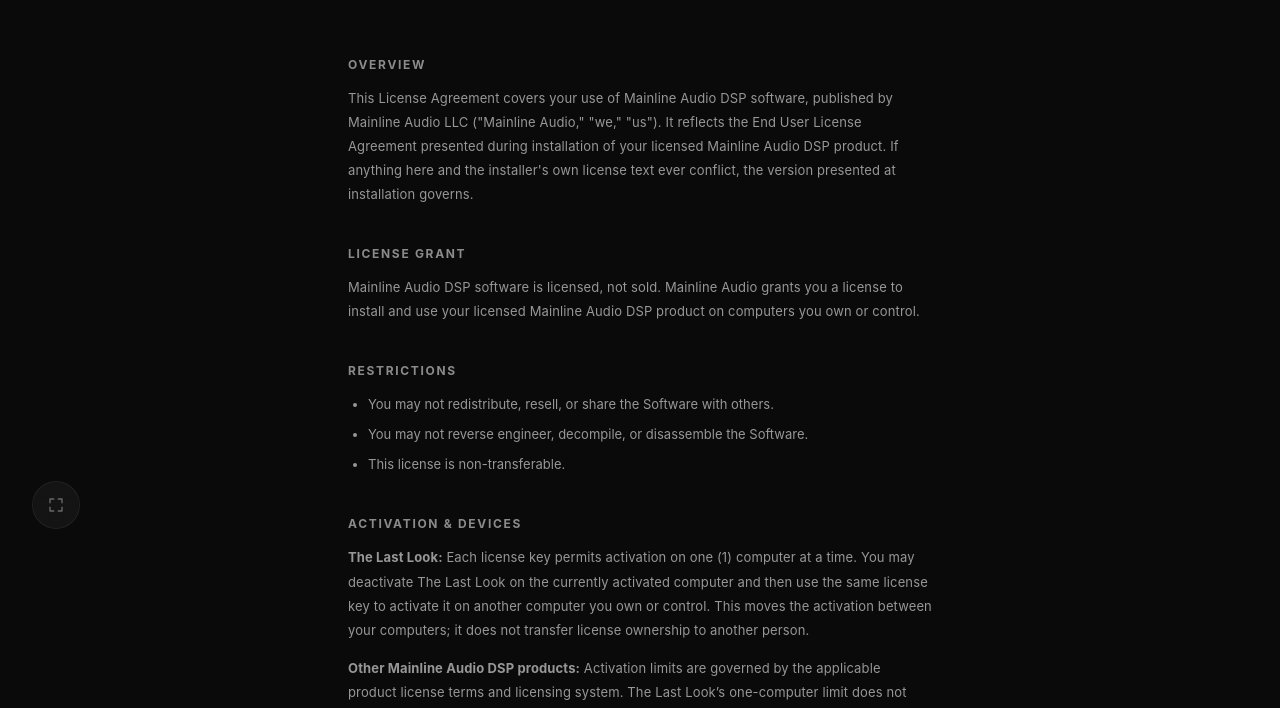
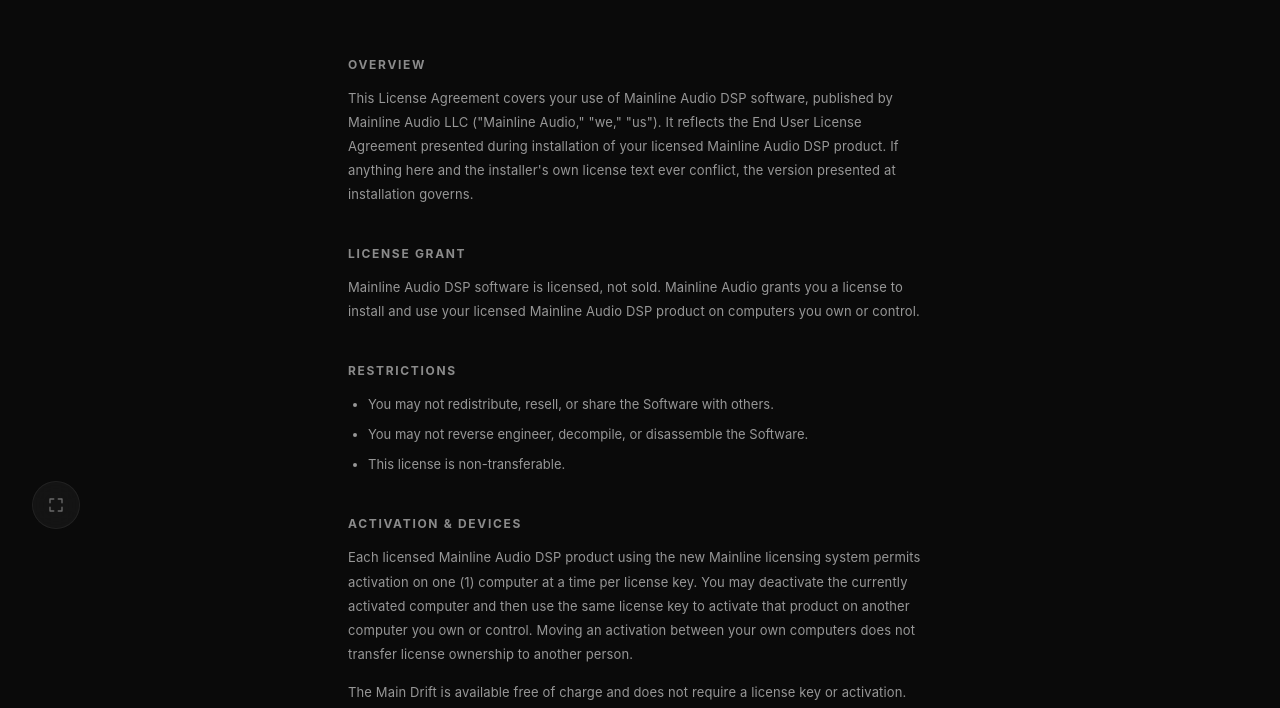
Before and after one commit to henrystillmusic/mainline-audio, a plain HTML site: page license-agreement.html in a window 1280 px wide. Shown: the part 239-947 px from the top of the page. Drawn offline with Linux system fonts and the light colour scheme; a web font is replaced by a local one.

Commit message:
Align licensing and checkout documentation with Mainline catalog

```diff
--- a/license-agreement.html
+++ b/license-agreement.html
@@ -58,11 +58,11 @@
     </ul>
 
     <h2>Activation &amp; Devices</h2>
-    <p><strong>The Last Look:</strong> Each license key permits activation on one (1) computer at a time. You may deactivate The Last Look on the currently activated computer and then use the same license key to activate it on another computer you own or control. This moves the activation between your computers; it does not transfer license ownership to another person.</p>
-    <p><strong>Other Mainline Audio DSP products:</strong> Activation limits are governed by the applicable product license terms and licensing system. The Last Look’s one-computer limit does not change the terms of other products.</p>
+    <p>Each licensed Mainline Audio DSP product using the new Mainline licensing system permits activation on one (1) computer at a time per license key. You may deactivate the currently activated computer and then use the same license key to activate that product on another computer you own or control. Moving an activation between your own computers does not transfer license ownership to another person.</p>
+    <p>The Main Drift is available free of charge and does not require a license key or activation. Any older Lemon Squeezy licenses continue to be governed by their applicable license terms and activation system.</p>
 
     <h2>Evaluation &amp; Demo Use</h2>
-    <p>Where a Mainline Audio DSP product is offered with a free evaluation period, the evaluation uses the same software distributed to licensed customers, and the evaluation period begins when you start it within the software. Continued use beyond that period requires a valid license. The Last Look, The Final Word, The Fine Line, and The Focal Point are each offered with a 14-day evaluation period.</p>
+    <p>Where a Mainline Audio DSP product is offered with a free evaluation period, the evaluation uses the same software distributed to licensed customers, and the evaluation period begins when you start it within the software. Continued use beyond that period requires a valid license. The Last Look, The Final Word, The Fine Line, The Main Squeeze, The Focal Point, The Parallax, and The Spark Plug are each offered with a 14-day evaluation period. The Main Drift is free and does not require an evaluation period.</p>
 
     <h2>Ownership</h2>
     <p>Mainline Audio retains all ownership of the Software. This agreement grants you a license to use the Software — it does not transfer ownership of it to you.</p>
```
